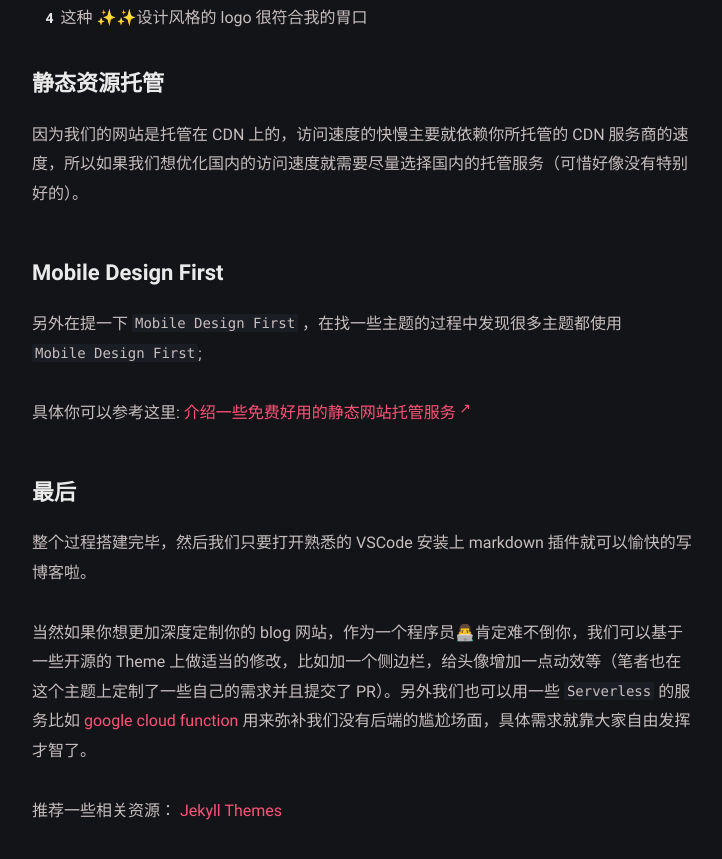
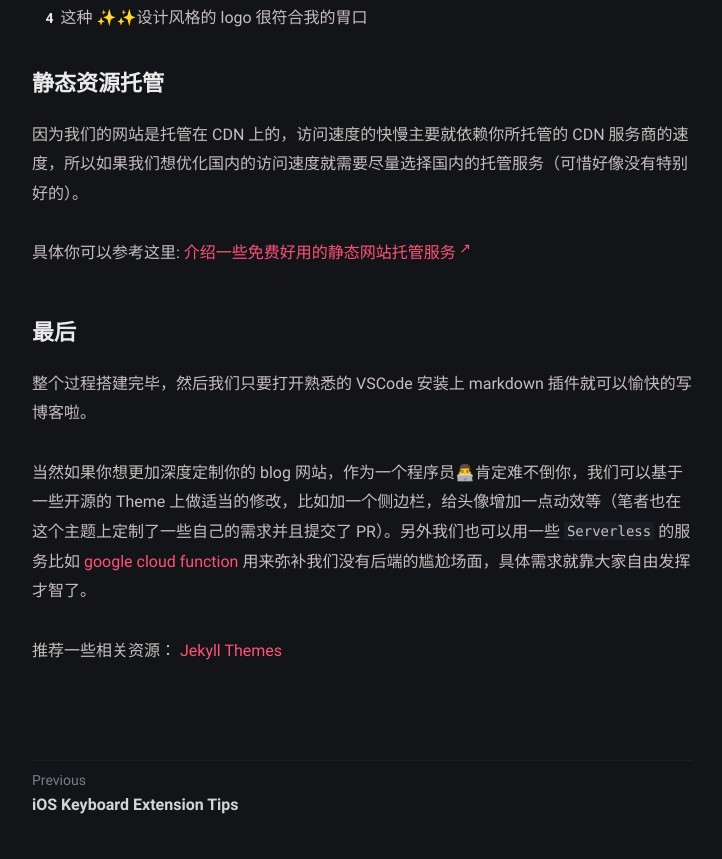
Before and after one commit to alfredcc/blog, a Jekyll site: the page built from _posts/build-my-blog/2020-06-21-build-my-blog.md, in a window 1280 px wide and 900 px high, scrolled down 2134 px. Shown: the top 859 px of the window, without its empty margins (278-1000 px from the left). Built offline with Jekyll 4.4.1, drawn with Linux system fonts in a browser that asks for light colours; comment, search, counter and statistics services are not loaded.

Commit message:
Update blog

```diff
--- a/_posts/build-my-blog/2020-06-21-build-my-blog.md
+++ b/_posts/build-my-blog/2020-06-21-build-my-blog.md
@@ -45,9 +45,6 @@ tag: [Jekyll, Netlify]
 ## 静态资源托管
 因为我们的网站是托管在 CDN 上的，访问速度的快慢主要就依赖你所托管的 CDN 服务商的速度，所以如果我们想优化国内的访问速度就需要尽量选择国内的托管服务（可惜好像没有特别好的）。
 
-## Mobile Design First
-另外在提一下 `Mobile Design First` ，在找一些主题的过程中发现很多主题都使用 `Mobile Design First`;
-
 具体你可以参考这里:
 <a href="https://github.com/lmk123/blog/issues/55" target="_blank" rel="">介绍一些免费好用的静态网站托管服务</a>
 
```
